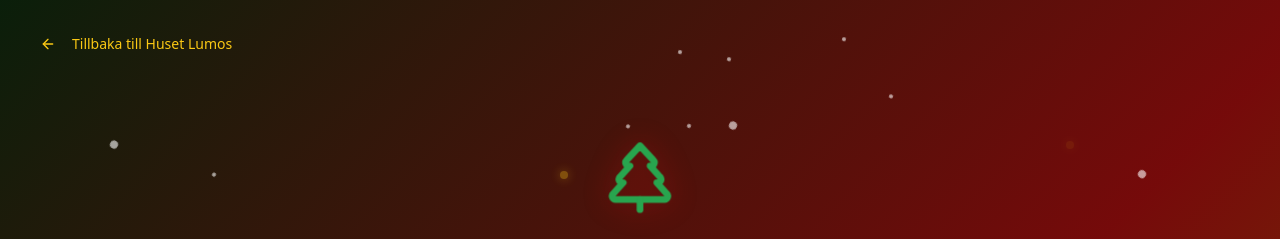
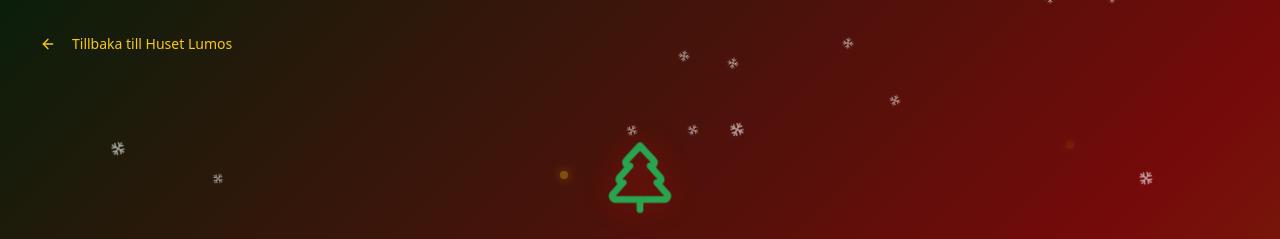
Before and after one commit to ca1p3/husetlumos, a React (Vite) app: page /christmas in a window 1280 px wide. Shown: the top 239 px of the page. Built offline with nearby package versions, Linux system fonts and the light colour scheme; the HTML template or start-up script is replaced by a standard one.

Commit message:
Refactor Christmas page snowfall

```diff
--- a/src/pages/Christmas.tsx
+++ b/src/pages/Christmas.tsx
@@ -16,9 +16,9 @@ const TwinklingLight = ({ delay = 0 }: { delay?: number }) => (
   />
 );
 
-const Snowflake = ({ delay = 0, size = 'w-1 h-1' }: { delay?: number; size?: string }) => (
-  <div
-    className={`absolute ${size} bg-white rounded-full animate-snowfall opacity-60`}
+const Snowflake = ({ delay = 0, size = 'w-3 h-3' }: { delay?: number; size?: string }) => (
+  <SnowflakeIcon
+    className={`absolute ${size} text-white animate-snowfall opacity-60`}
     style={{
       animationDelay: `${delay}s`,
       animationDuration: `${8 + Math.random() * 4}s`,
@@ -47,7 +47,7 @@ const Christmas = () => {
         <Snowflake
           key={`snow-${i}`}
           delay={i * 0.1}
-          size={Math.random() > 0.7 ? 'w-2 h-2' : 'w-1 h-1'}
+          size={Math.random() > 0.7 ? 'w-4 h-4' : 'w-3 h-3'}
         />
       ))}
 
```
